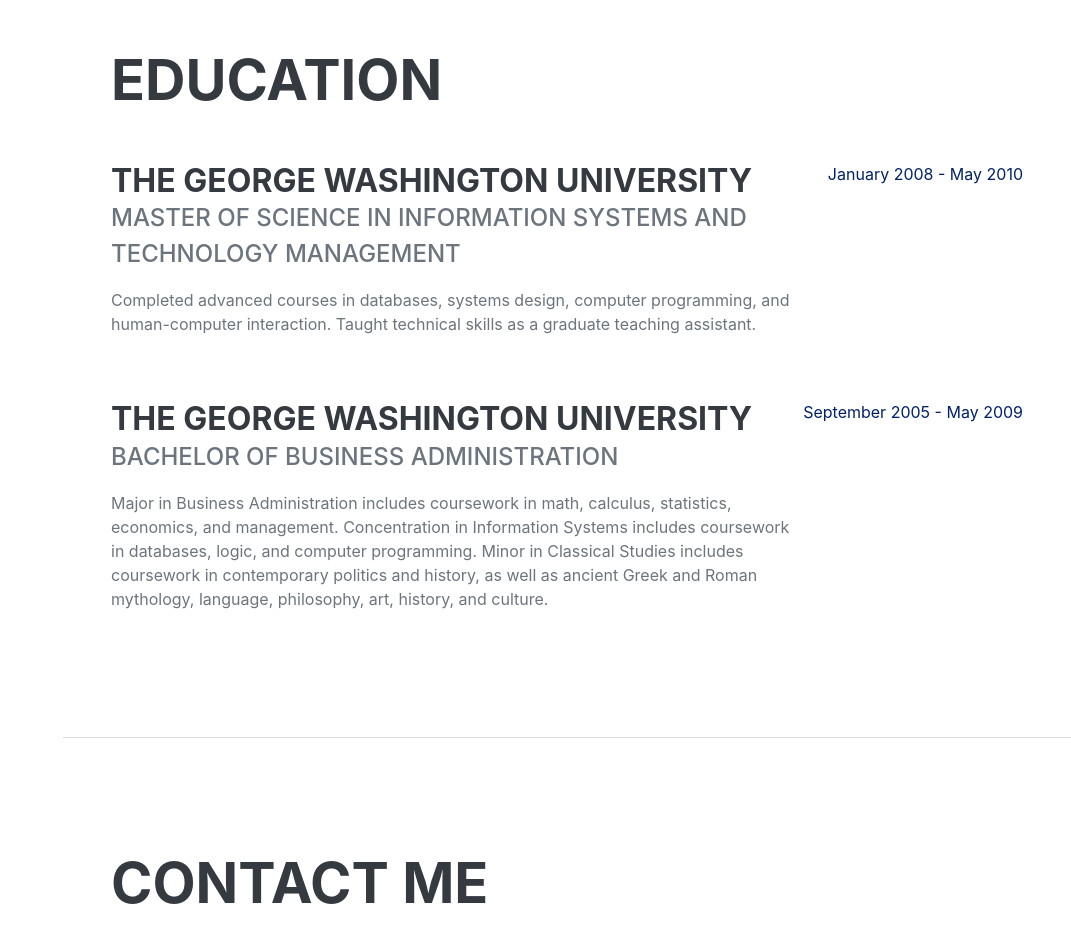
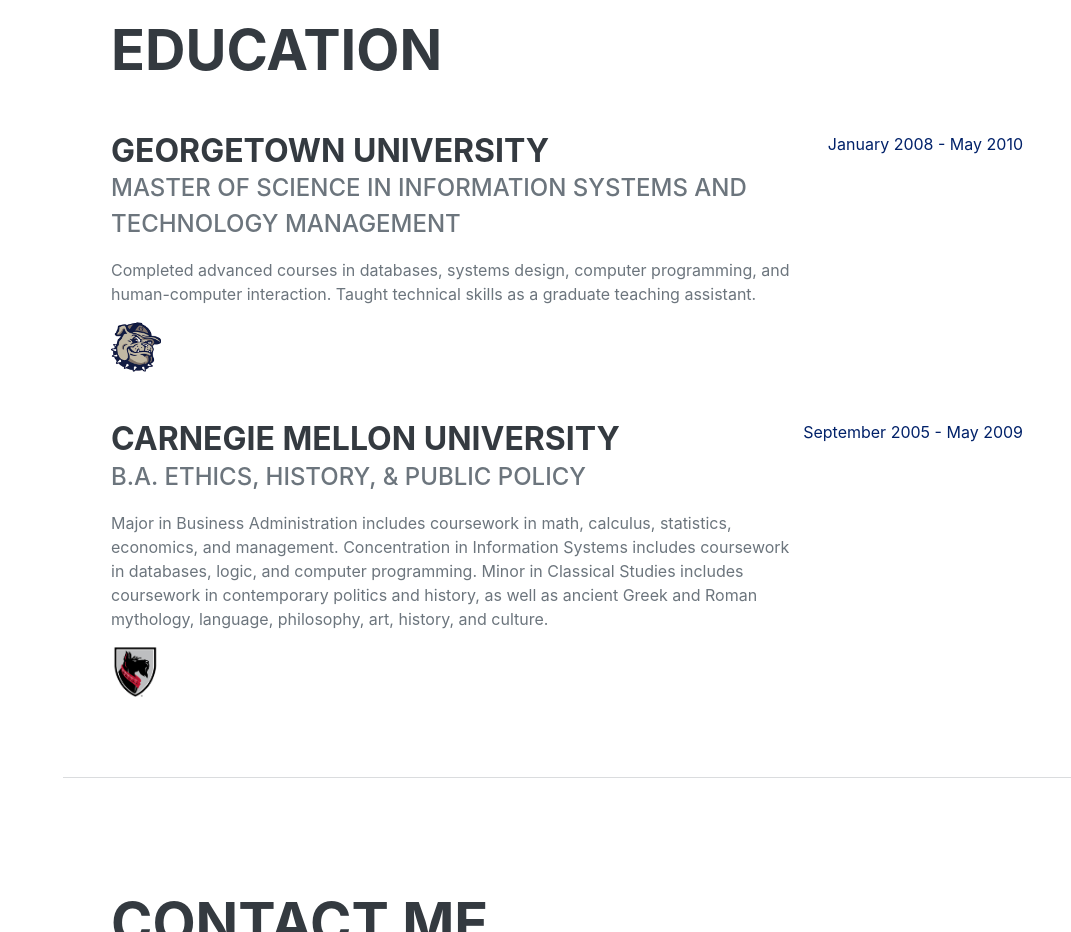
Before and after one commit to Blr24/Website_Project_Spring_2022, a plain HTML site: page index.html in a window 1280 px wide. Shown: the part 3660-4592 px from the top of the page, without its empty margins (209-1280 px from the left). Drawn offline with nearby package versions, Linux system fonts and the light colour scheme; files whose address does not match are found by name; a web font is replaced by a local one.

Commit message:
work on education section

```diff
--- a/index.html
+++ b/index.html
@@ -305,31 +305,31 @@
                     <h2 class="mb-5">Education</h2>
                     <div class="d-flex flex-column flex-md-row justify-content-between mb-5">
                         <div class="flex-grow-1">
-                            <h3 class="mb-0">The George Washington University</h3>
+                            <h3 class="mb-0">Georgetown University</h3>
                             <div class="subheading mb-3">Master of Science in Information Systems and Technology Management</div>
                             <p>
                                 Completed advanced courses in databases, systems design, computer programming, and human-computer interaction.
-
                                 Taught technical skills as a graduate teaching assistant.
                             </p>
+                            <a href="https://georgetown.edu"><img src="C:\Users\brice\OneDrive - Georgetown University\Spring 2022\Internet Business Technology\Student-site-in-class-mar-21\Website_Project_Spring_2022\assets\img\hoyas.png" style="width: 50px; height: 50px;" style="display: inline"></a>
                         </div>
                         <div class="flex-shrink-0"><span class="text-primary">January 2008 - May 2010</span></div>
                     </div>
                     <div class="d-flex flex-column flex-md-row justify-content-between">
                         <div class="flex-grow-1">
-                            <h3 class="mb-0">The George Washington University</h3>
-                            <div class="subheading mb-3">Bachelor of Business Administration</div>
+                            <h3 class="mb-0">Carnegie Mellon University</h3>
+                            <div class="subheading mb-3">B.A. Ethics, History, & Public Policy</div>
                             <p>Major in Business Administration includes coursework in math, calculus, statistics, economics, and management.
                                 Concentration in Information Systems includes coursework in databases, logic, and computer programming.
                                 Minor in Classical Studies includes coursework in contemporary politics and history, as well as ancient Greek and Roman mythology, language, philosophy, art, history, and culture.
                             </p>
+                            <a href="https://cmu.edu"><img src="C:\Users\brice\OneDrive - Georgetown University\Spring 2022\Internet Business Technology\Student-site-in-class-mar-21\Website_Project_Spring_2022\assets\img\tartans.png" style="width: 50px; height: 50px;"></a>
                         </div>
                         <div class="flex-shrink-0"><span class="text-primary">September 2005 - May 2009</span></div>
                     </div>
                 </div>
             </section>
             <hr class="m-0">
-
 
 
 
```
Also changed, not shown: assets/img/cmu-wordmark-horizontal-r.png (added), assets/img/deans-list_900x600.jpg (added), assets/img/hoyas.png (added), assets/img/png-transparent-mcdonough-school-of-business-georgetown-university-harvard-busines.png (added), assets/img/tartans.png (added).
